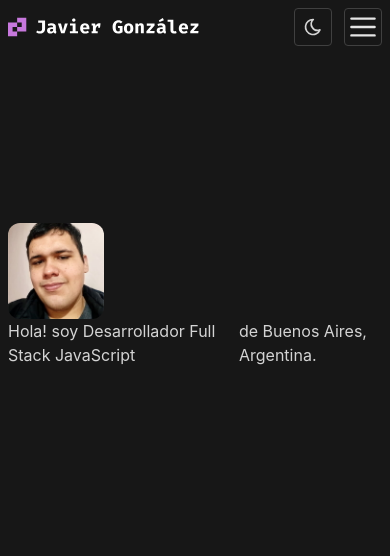
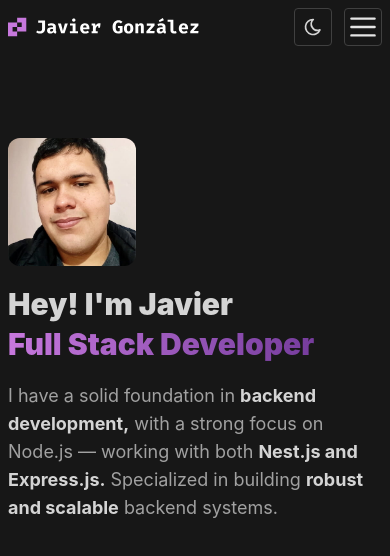
Before and after one commit to javiercodesx/portfolio, a React (Vite) app: page / in a window 390 px wide. Shown: the top 556 px of the page. Built offline with nearby package versions, Linux system fonts and the light colour scheme.

Commit message:
update main section responsive

```diff
--- a/src/App.tsx
+++ b/src/App.tsx
@@ -41,11 +41,22 @@
 
       </header>
 
-      <section className="max-w-4xl px-2 md:px-0 mx-auto mt-[20dvh]">
-          <img src="/javier_gonzalez.jpg" alt="Javier González" className="h-24 md:h-48 rounded-xl md:rounded-4xl bg-transparent" />
-        <div className="flex items-center space-between">
-          <h2 className="text-neutral-800 dark:text-neutral-300">Hola! soy Desarrollador Full Stack JavaScript</h2>
-          <h3 className="text-neutral-800 dark:text-neutral-300">de Buenos Aires, Argentina.</h3>
+      <section className="max-w-3xl px-2 md:px-0 md:flex md:justify-between mx-auto mt-[10dvh] md:mt-[20dvh]">
+        <img src="/javier_gonzalez.jpg" alt="Javier González" className="h-32 md:h-48 rounded-xl md:rounded-4xl bg-transparent" />
+        <div className="flex flex-col gap-5 md:gap-4">
+          <div className="mt-5 md:mt-0 space-y-1">
+            <h1 className="text-neutral-800 dark:text-neutral-300 text-3xl md:text-4xl font-black">Hey! I'm Javier</h1>
+            <h2 className="bg-gradient-to-r from-[#C778DD] to-[#652f8f] bg-clip-text text-transparent text-3xl md:text-5xl font-black">Full Stack Developer</h2>
+          </div>
+
+          <p className="text-neutral-800 dark:text-neutral-400 max-w-[33rem] text-lg">
+            I have a solid foundation in {''}
+            <strong className="text-neutral-800 dark:text-neutral-300 font-bold">backend development,</strong> {''}
+            with a strong focus on Node.js — working with both {''}
+            <strong className="text-neutral-800 dark:text-neutral-300 font-bold">Nest.js and Express.js.</strong> {''}
+            Specialized in building {''}
+            <strong className="text-neutral-800 dark:text-neutral-300 font-bold">robust and scalable</strong> backend systems.
+          </p>
         </div>
       </section>
     </>
```
